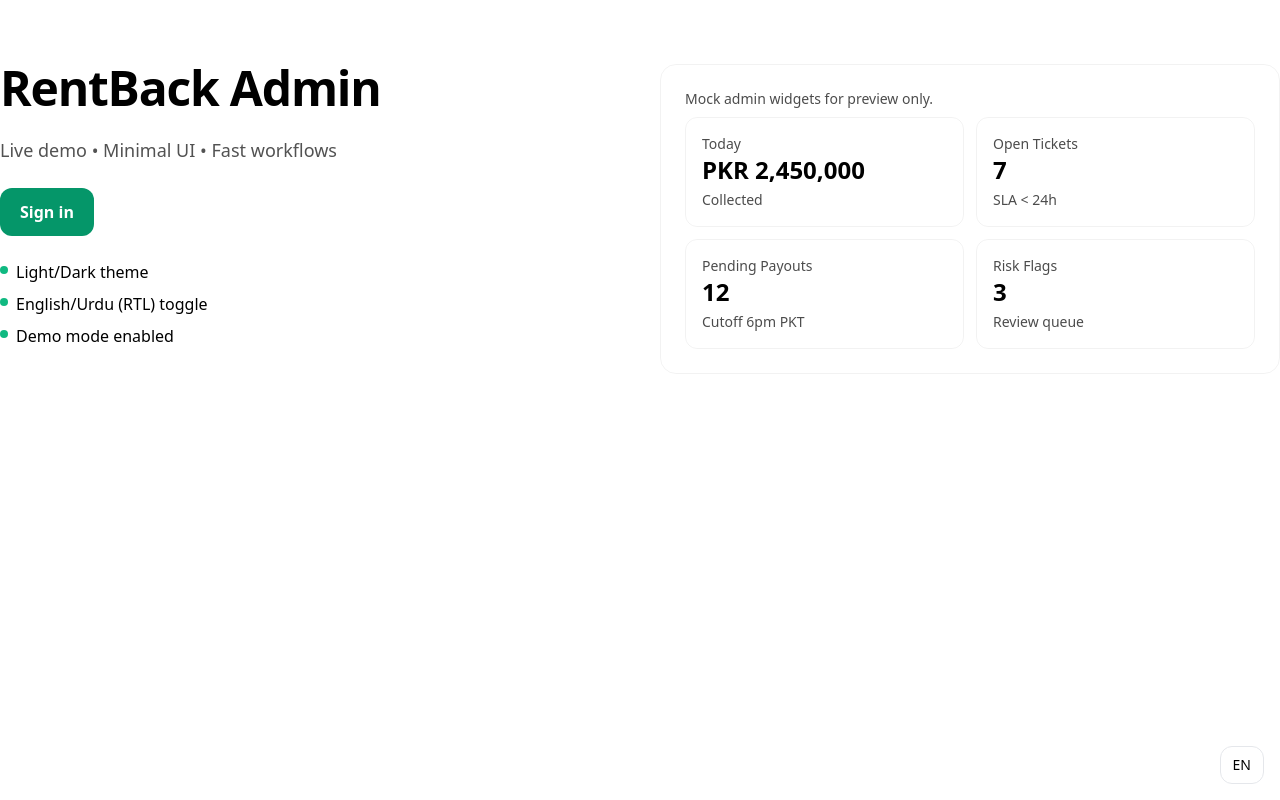
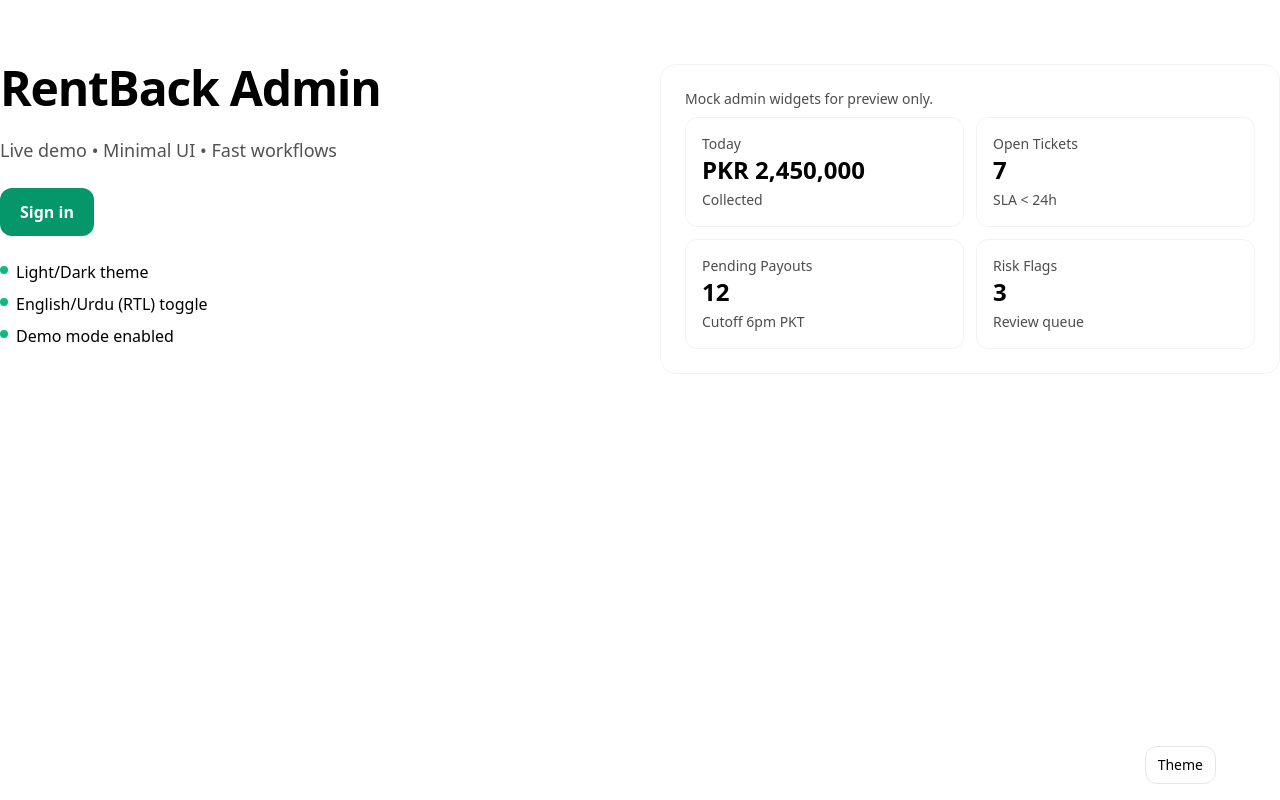
Before and after one commit to suhailrentback/rentback-admin-web, a Next.js app: page / in a window 1280 px wide. Built offline with nearby package versions, Linux system fonts and the light colour scheme; no server answers.

Commit message:
Update FloatingLangSwitch.tsx

```diff
--- a/components/FloatingLangSwitch.tsx
+++ b/components/FloatingLangSwitch.tsx
@@ -1,19 +1,19 @@
 "use client";
 
-import { useI18n } from "@/lib/i18n/index";
 import { useTransition } from "react";
 
-export default function FloatingLangSwitch() {
-  const { lang } = useI18n();
-  const [isPending, startTransition] = useTransition();
+export default function FloatingThemeSwitch() {
+  const [isPending, start] = useTransition();
 
   const toggle = async () => {
-    const next = lang === "en" ? "ur" : "en";
+    const isDark = document.documentElement.classList.contains("dark");
+    const next = isDark ? "light" : "dark";
     await fetch("/api/prefs", {
       method: "POST",
-      body: JSON.stringify({ lang: next }),
+      body: JSON.stringify({ theme: next }),
     });
-    startTransition(() => {
+    start(() => {
+      // reload to let server apply class to <html>
       window.location.reload();
     });
   };
@@ -21,10 +21,11 @@
   return (
     <button
       onClick={toggle}
-      className="fixed bottom-4 right-4 px-3 py-2 rounded-xl border text-sm backdrop-blur"
-      aria-label="Toggle language"
+      className="fixed bottom-4 right-16 px-3 py-2 rounded-xl border text-sm backdrop-blur"
+      aria-label="Toggle theme"
+      title="Toggle theme"
     >
-      {isPending ? "…" : lang.toUpperCase()}
+      {isPending ? "…" : "Theme"}
     </button>
   );
 }
```
